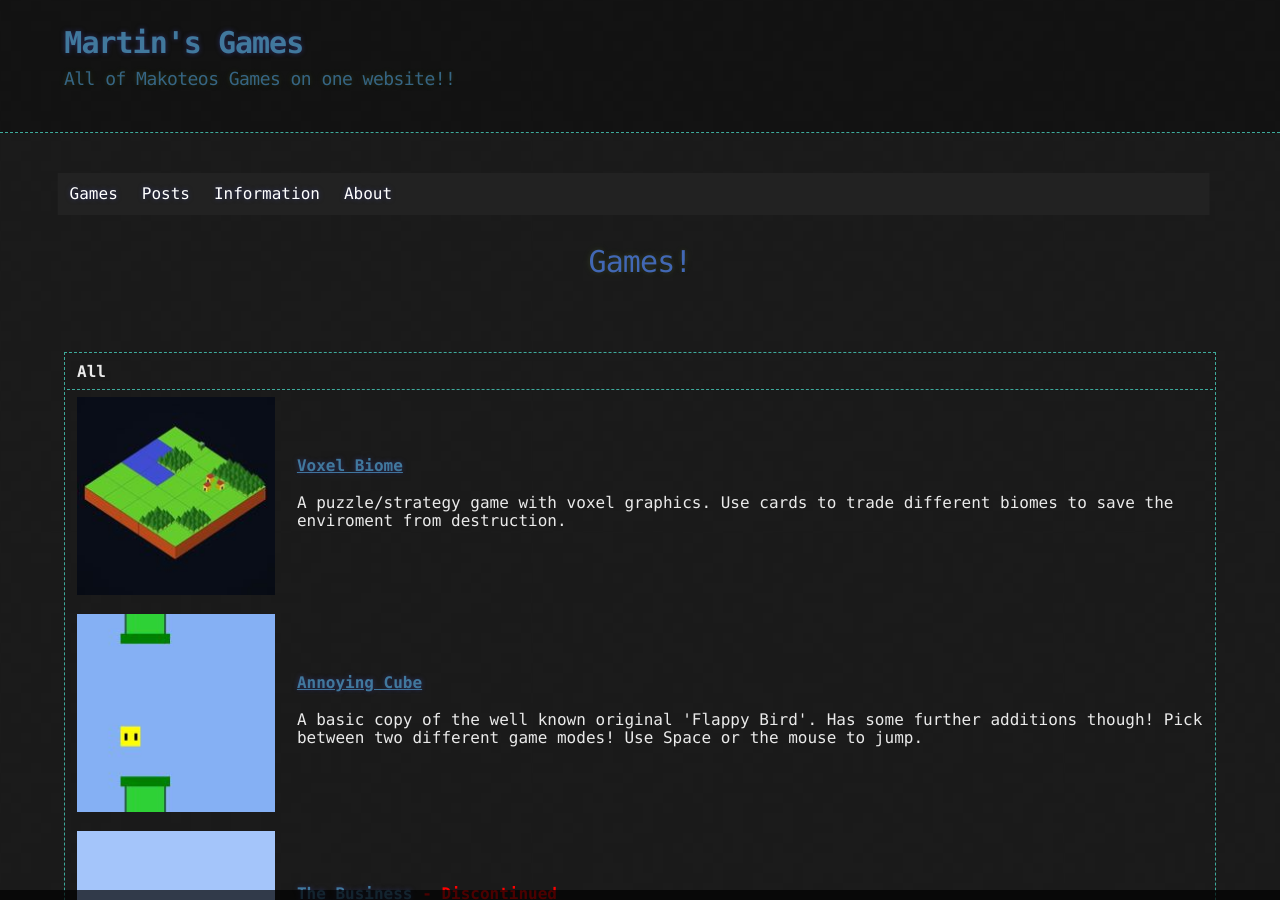
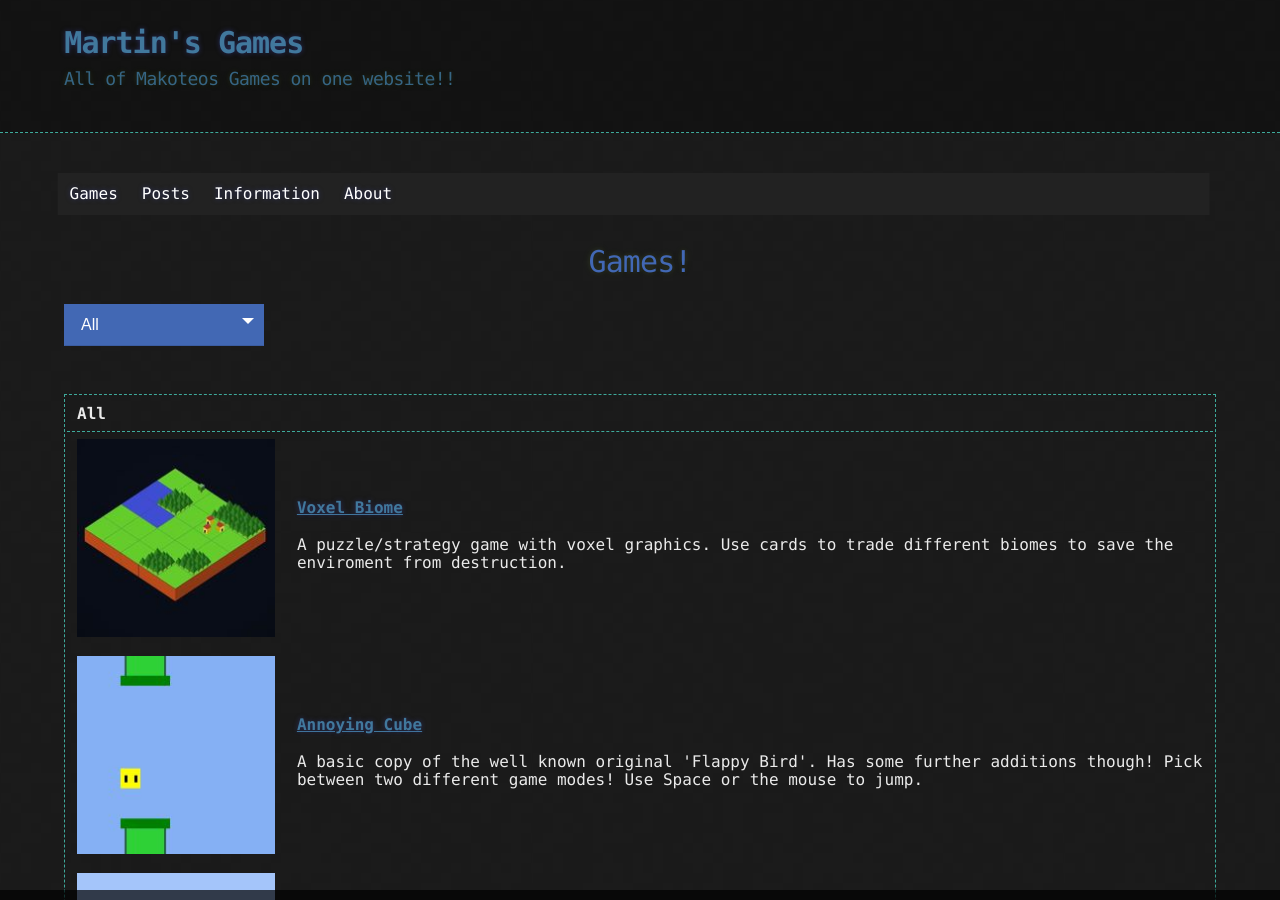
Before and after one commit to makoteo/blog, a Jekyll site: the page built from games.md, in a window 1280 px wide and 900 px high. Built offline with Jekyll 4.4.1, drawn with Linux system fonts in a browser that asks for light colours.

Commit message:
Idk why that deleted...

```diff
--- a/games.md
+++ b/games.md
@@ -6,6 +6,14 @@ title: Games
 {::nomarkdown}
 
 <center><h1>Games!</h1></center>
+
+<div class="custom-select" style="width:200px;">
+  <select id="gamesPicked">
+    <option value="0" selected>All</option>
+    <option value="1">Official</option>
+    <option value="2">Unofficial</option>
+  </select>
+</div>
 
 <br>
 <br>
```
